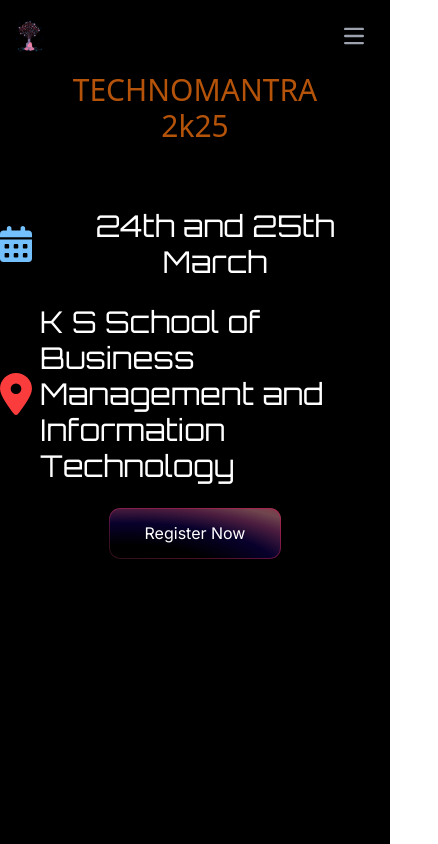
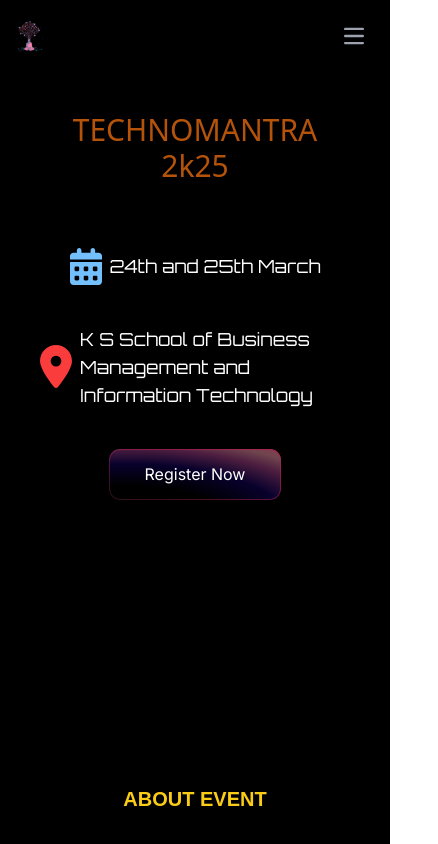
Before and after one commit to Jitesh38/technomantra, a React (Vite) app: page / in a window 390 px wide. Shown: the top 844 px of the page, 438 px wide, since content can reach past the window. Built offline with nearby package versions, Linux system fonts and the light colour scheme; a web font is replaced by a local one.

Commit message:
fixed error : responsive gallery

```diff
--- a/src/App.jsx
+++ b/src/App.jsx
@@ -13,7 +13,7 @@
 function App() {
   return (
     <div className="bg-black text-white">
-      <div className="min-h-screen relative">
+      <div className="min-h-[75vh]">
         <Home />
       </div>
       <div className="min-h-screen ">
--- a/src/components/Gallery.jsx
+++ b/src/components/Gallery.jsx
@@ -21,7 +21,7 @@
         <p>Some memories that we made together✌</p>
       </div>
       <div className="flex-center ">
-        <Carousel className="w-full lg:max-w-screen-lg md:max-w-3xl sm:max-w-lg ">
+        <Carousel className="w-full lg:max-w-screen-lg md:max-w-2xl sm:max-w-sm max-w-xs ">
           <CarouselContent>
             {imageList.map((src, index) => (
               <CarouselItem key={index} className="basis-1/2">
--- a/src/components/Home.jsx
+++ b/src/components/Home.jsx
@@ -10,7 +10,7 @@
 
 function Home() {
   return (
-    <div className="flex-center flex-col gap-6 ">
+    <div className="flex-center flex-col gap-6 mt-10">
       {/* <SparklesPreview /> */}
 
       <div className="md:text-7xl sm:text-5xl text-3xl lg:text-8xl font-bold text-center text-amber-700  rubik-iso-regular">
@@ -22,16 +22,18 @@
       <div className="flex-center mt-10 gap-2 text-center items-end">
         <img src={calender} alt="Calender" className="w-8" />
         <div className="flex-center">
-          <p className="text-3xl orbitron-300">24th and 25th March</p>
+          <p className="lg:text-3xl md:text-xl text-lg orbitron-300">24th and 25th March</p>
         </div>
       </div>
-      <div className="flex-center text-3xl orbitron-300 gap-2">
+      <div className="flex-center text-3xl gap-2 px-10 py-4">
         <img src={location} alt="" className="w-8" />
-        <p>K S School of Business Management and Information Technology</p>
+        <p className="lg:text-3xl md:text-lg text-lg orbitron-300">K S School of Business Management and Information Technology</p>
       </div>
 
       <div className="flex-center">
+        <a href="https://tally.so/r/3xv6y9">
         <GradientBtn>Register Now</GradientBtn>
+        </a>
       </div>
     </div>
   );
```
